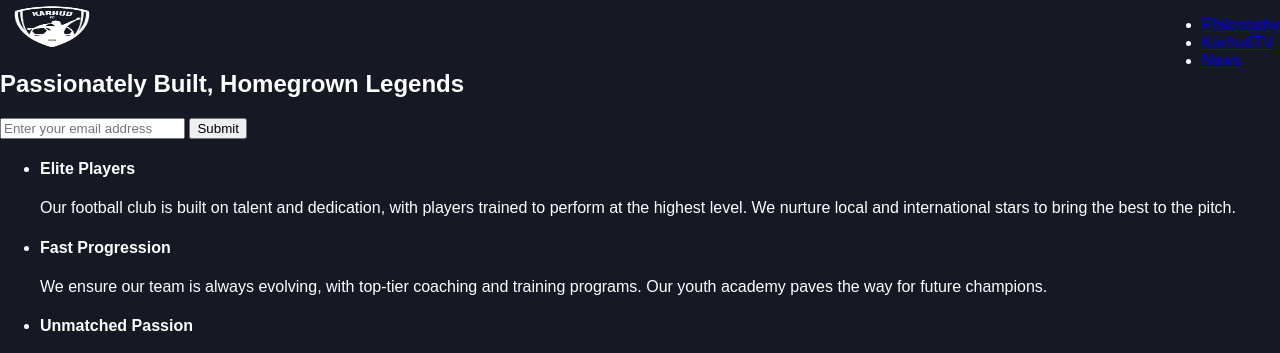
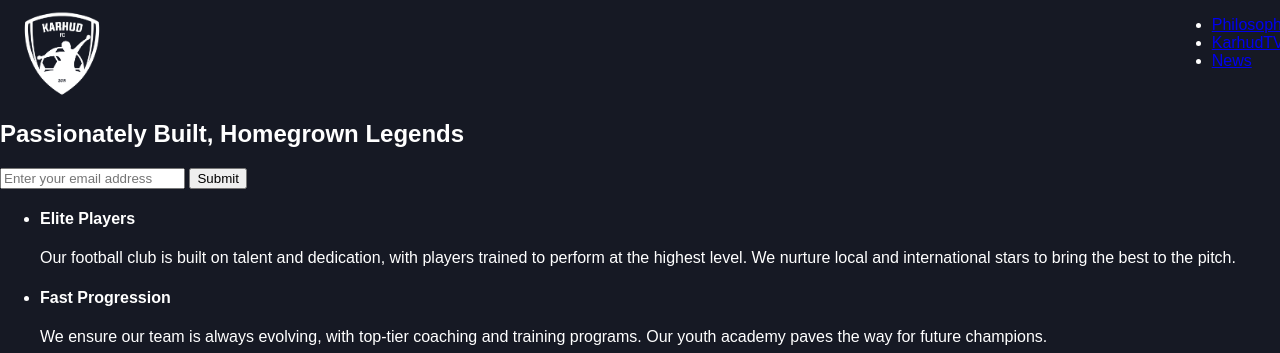
Before and after one commit to hikmalafandi/Responsive-Web-Design, a plain HTML site: page product-landing-page/index.html in a window 1280 px wide. Shown: the top 353 px of the page. Drawn offline with Linux system fonts and the light colour scheme.

Commit message:
Create Product Landing Page

```diff
--- a/product-landing-page/styles.css
+++ b/product-landing-page/styles.css
@@ -7,7 +7,11 @@ body {
 
 #header {
     width: 100%;
-    height: 50px;
     display: flex;
     justify-content: space-between;
+    margin: 0 10px 0 10px;
 }
+
+/* #header #header-img {
+    width: 400px;
+} */
```
